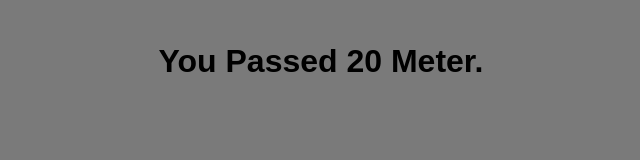
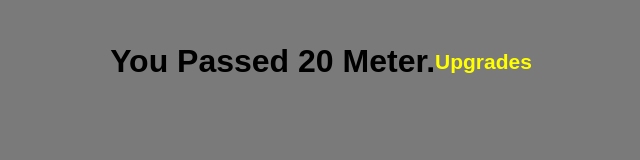
Before and after one commit to Throngjwk/folders, a website: page Others/IdlingEater/index.html in a window 1280 px wide. Shown: the whole page, without its empty margins (319-959 px from the left). Drawn offline with Linux system fonts and the light colour scheme.

Commit message:
Update index.html

```diff
--- a/Others/IdlingEater/index.html
+++ b/Others/IdlingEater/index.html
@@ -12,10 +12,29 @@ body {
   display:flex;
   justify-content:center;
 }
+
+h2, input[type="number"] {
+  color:yellow;
+}
+
+.labelItem {
+  font-size:21px !important;
+  text-shadow:none;
+}
+
+* {
+  text-shadow:1px 2px rgb(22,22,22), 2px 3px hsl(40, 40% 50%);
+  user-select:none;
+}
+
+textarea[type="flipped area"] {
+  transform:rotate(180deg);
+}
 </style>
 <head>
 <body>
 <h1>You Passed <span id="meter"></span> Meter.</h1>
+<h2 class="labelItem">Upgrades</h2>
 </body>
 </html>
 <script src="js/break_eternity.min.js"></script>
```
